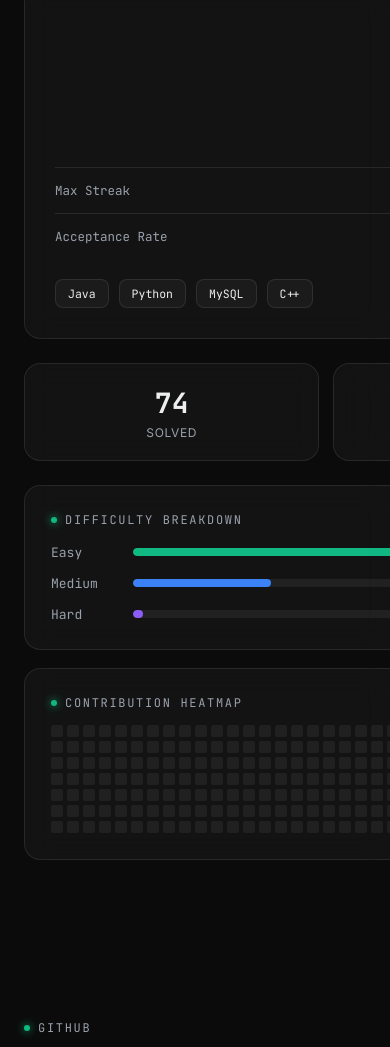
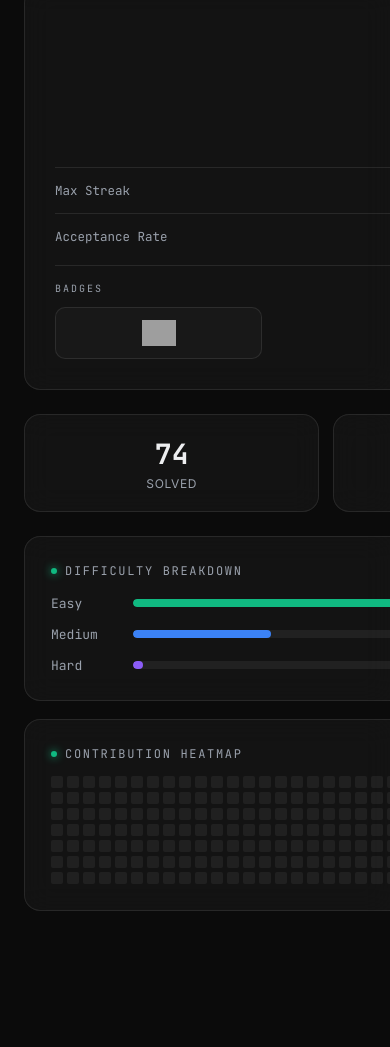
Before and after one commit to Charanreddy0007/Portfolio, a plain HTML site: page index.html in a window 390 px wide. Shown: the part 5067-6114 px from the top of the page. Drawn offline with Linux system fonts and the light colour scheme; grey boxes are pictures that could not be loaded.

Commit message:
Added batches to Leetcode

```diff
--- a/index.html
+++ b/index.html
@@ -221,13 +221,17 @@
           <span class="mono" style="font-size:12.5px; color:var(--text-dim);">Acceptance Rate</span>
           <span id="profileAcceptance" class="mono" style="font-size:12.5px; color:var(--blue); font-weight:700;">71.4%</span>
         </div>
-        <div class="badges-row">
-          <span class="badge-chip">Java</span>
-          <span class="badge-chip">Python</span>
-          <span class="badge-chip">MySQL</span>
-          <span class="badge-chip">C++</span>
-        </div>
-      </div>
+          <div class="leetcode-badges">
+            <div class="leetcode-badges-header">
+              <span class="mono leetcode-badges-title">BADGES</span>
+              <span class="mono leetcode-badges-count" id="badgeCount">0</span>
+            </div>
+
+            <div id="leetcodeBadges" class="leetcode-badges-grid">
+              <!-- Badges are automatically inserted here -->
+            </div>
+            </div>
+          </div>
 
       <div>
         <div class="lc-stats-row">
--- a/script.js
+++ b/script.js
@@ -168,6 +168,8 @@ fetch("data/response.json")
     document.getElementById("profileStreak").textContent = streak + " days";
     document.getElementById("profileAcceptance").textContent = Accp + " %";
 
+    renderLeetCodeBadges(data);
+
     document.getElementById("easyCount").textContent = easyAc;
     document.getElementById("mediumCount").textContent = mediumAc;
     document.getElementById("hardCount").textContent = hardAc;
@@ -301,6 +303,100 @@ fetch("data/response.json")
     .catch(console.error);
 
 
+/* -------- Badge ----------*/
+
+function renderLeetCodeBadges(userData) {
+  const badgeContainer = document.getElementById("leetcodeBadges");
+  const badgeCount = document.getElementById("badgeCount");
+
+  if (!badgeContainer) return;
+
+  const badges = userData?.data?.matchedUser?.badges || [];
+
+  // --------------------------------
+  // BADGE PRIORITY
+  // --------------------------------
+  function getBadgePriority(badge) {
+    const name = badge.displayName.toLowerCase();
+
+    // Streak / milestone badges
+    if (name.includes("days badge")) return 100;
+
+    // Major achievement
+    if (name.includes("guardian")) return 90;
+
+    // Other badges
+    return 10;
+  }
+
+  // --------------------------------
+  // SORT BADGES
+  // --------------------------------
+  const sortedBadges = [...badges].sort((a, b) => {
+
+    const priorityA = getBadgePriority(a);
+    const priorityB = getBadgePriority(b);
+
+    if (priorityA !== priorityB) {
+      return priorityB - priorityA;
+    }
+
+    return new Date(b.creationDate) - new Date(a.creationDate);
+  });
+
+  // --------------------------------
+  // TOP 4 ONLY
+  // --------------------------------
+  const latestBadges = sortedBadges.slice(0, 8);
+
+  // Total badge count
+  if (badgeCount) {
+    badgeCount.textContent = badges.length;
+  }
+
+  badgeContainer.innerHTML = "";
+
+  if (latestBadges.length === 0) {
+    badgeContainer.innerHTML = `
+      <span class="mono" style="
+        font-size:10px;
+        color:var(--text-dim);
+      ">
+        No badges yet
+      </span>
+    `;
+    return;
+  }
+
+  // --------------------------------
+  // DISPLAY BADGES
+  // --------------------------------
+  latestBadges.forEach((badge) => {
+
+    // Handle both full URLs and /static/... URLs
+    const iconUrl = badge.icon.startsWith("http")
+      ? badge.icon
+      : `https://leetcode.com${badge.icon}`;
+
+    const badgeElement = document.createElement("div");
+
+    badgeElement.className = "leetcode-badge";
+
+    badgeElement.innerHTML = `
+      <img
+        src="${iconUrl}"
+        alt="${badge.displayName}"
+        loading="lazy"
+      >
+
+      <span class="leetcode-badge-name">
+        ${badge.displayName}
+      </span>
+    `;
+
+    badgeContainer.appendChild(badgeElement);
+  });
+}
 
 /* --------- GitHub ---------*/
 
--- a/style.css
+++ b/style.css
@@ -444,3 +444,97 @@ a:focus-visible, button:focus-visible, input:focus-visible{ outline:2px solid va
     height:auto;
     margin-top:16px;
 }
+
+.leetcode-badges {
+  margin-top: 6px;
+  padding-top: 16px;
+  border-top: 1px solid var(--border);
+}
+
+.leetcode-badges-header {
+  display: flex;
+  align-items: center;
+  justify-content: space-between;
+  margin-bottom: 12px;
+}
+
+.leetcode-badges-title {
+  font-size: 10px;
+  letter-spacing: 2px;
+  color: var(--text-dim);
+}
+
+.leetcode-badges-count {
+  font-size: 10px;
+  color: var(--purple);
+  font-weight: 700;
+}
+
+.leetcode-badges-grid {
+  display: grid;
+  grid-template-columns: repeat(4, 1fr);
+  gap: 8px;
+}
+
+.leetcode-badge {
+  position: relative;
+  display: flex;
+  align-items: center;
+  justify-content: center;
+  height: 58px;
+  padding: 7px;
+  border: 1px solid var(--border);
+  border-radius: 10px;
+  background: rgba(255, 255, 255, 0.025);
+  transition: transform 0.2s ease, border-color 0.2s ease;
+}
+
+.leetcode-badge:hover {
+  transform: translateY(-2px);
+  border-color: var(--purple);
+}
+
+.leetcode-badge img {
+  width: 40px;
+  height: 40px;
+  object-fit: contain;
+}
+
+.leetcode-badge-name {
+  position: absolute;
+  left: 50%;
+  bottom: -28px;
+  transform: translateX(-50%);
+  width: max-content;
+  max-width: 110px;
+  padding: 4px 7px;
+  border-radius: 5px;
+  background: #151515;
+  border: 1px solid var(--border);
+  color: var(--text);
+  font-size: 9px;
+  text-align: center;
+  opacity: 0;
+  pointer-events: none;
+  transition: opacity 0.2s ease;
+  z-index: 10;
+}
+
+.leetcode-badge:hover .leetcode-badge-name {
+  opacity: 1;
+}
+
+@media (max-width: 600px) {
+  .leetcode-badges-grid {
+    grid-template-columns: repeat(4, 1fr);
+  }
+
+  .leetcode-badge {
+    height: 52px;
+  }
+
+  .leetcode-badge img {
+    width: 34px;
+    height: 34px;
+  }
+}
```
